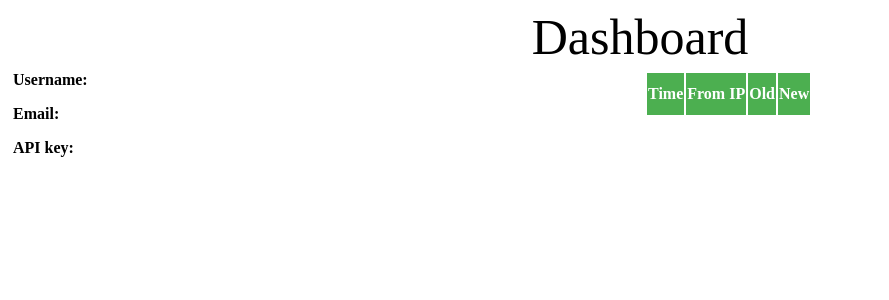
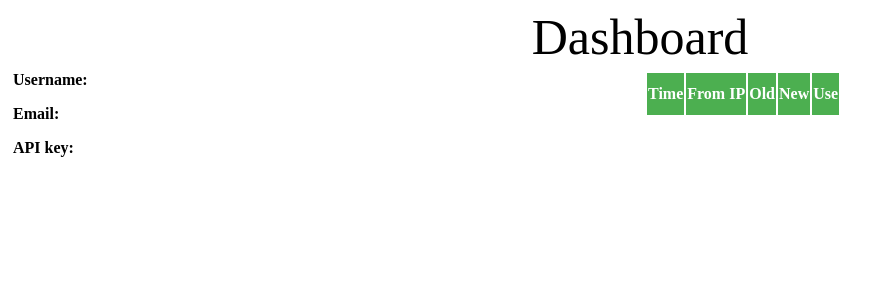
Before and after one commit to SiriusKoan/shorten-url, a Flask app: template templates/dashboard.html in a window 1280 px wide. Shown: the top 300 px of the page, without its empty margins (0-889 px from the left). Run offline with Flask 2, Linux system fonts and the light colour scheme; the template is opened without the code that fills it, so the values that code supplies are empty.

Commit message:
add use column to record how many times the short url is used

```diff
--- a/app.py
+++ b/app.py
@@ -163,6 +163,8 @@ def dashboard_page():
 def redirect_page(e):
     to_url = URLs.query.filter_by(new=request.path[1:]).first()
     if to_url:
+        to_url.use = URLs.use + 1
+        db.session.commit()
         return redirect(to_url.old)
     return redirect(url_for("index"))  # TODO customize 404 page
 
--- a/database.py
+++ b/database.py
@@ -28,6 +28,7 @@ class URLs(db.Model):
     username = db.Column(db.Text, nullable=False)
     old = db.Column(db.Text, nullable=False)
     new = db.Column(db.Text, unique=True, nullable=False)
+    use = db.Column(db.Integer, nullable=False, default=0)
 
     def __init__(self, insert_time, from_ip, username, old, new):
         self.insert_time = insert_time
--- a/templates/dashboard.html
+++ b/templates/dashboard.html
@@ -19,6 +19,7 @@
                     <th>From IP</th>
                     <th>Old</th>
                     <th>New</th>
+                    <th>Use</th>
                 </tr>
             </thead>
             <tbody>
--- a/url_tools.py
+++ b/url_tools.py
@@ -23,5 +23,5 @@ def add_url(old, new, username, from_ip):
 
 def get_urls_by(username):
     urls = URLs.query.filter_by(username=username).all()
-    urls = [[url.insert_time.strftime("%Y/%m/%d"), url.from_ip, url.old, url.new] for url in urls]
+    urls = [[url.insert_time.strftime("%Y/%m/%d"), url.from_ip, url.old, url.new, url.use] for url in urls]
     return urls
```
